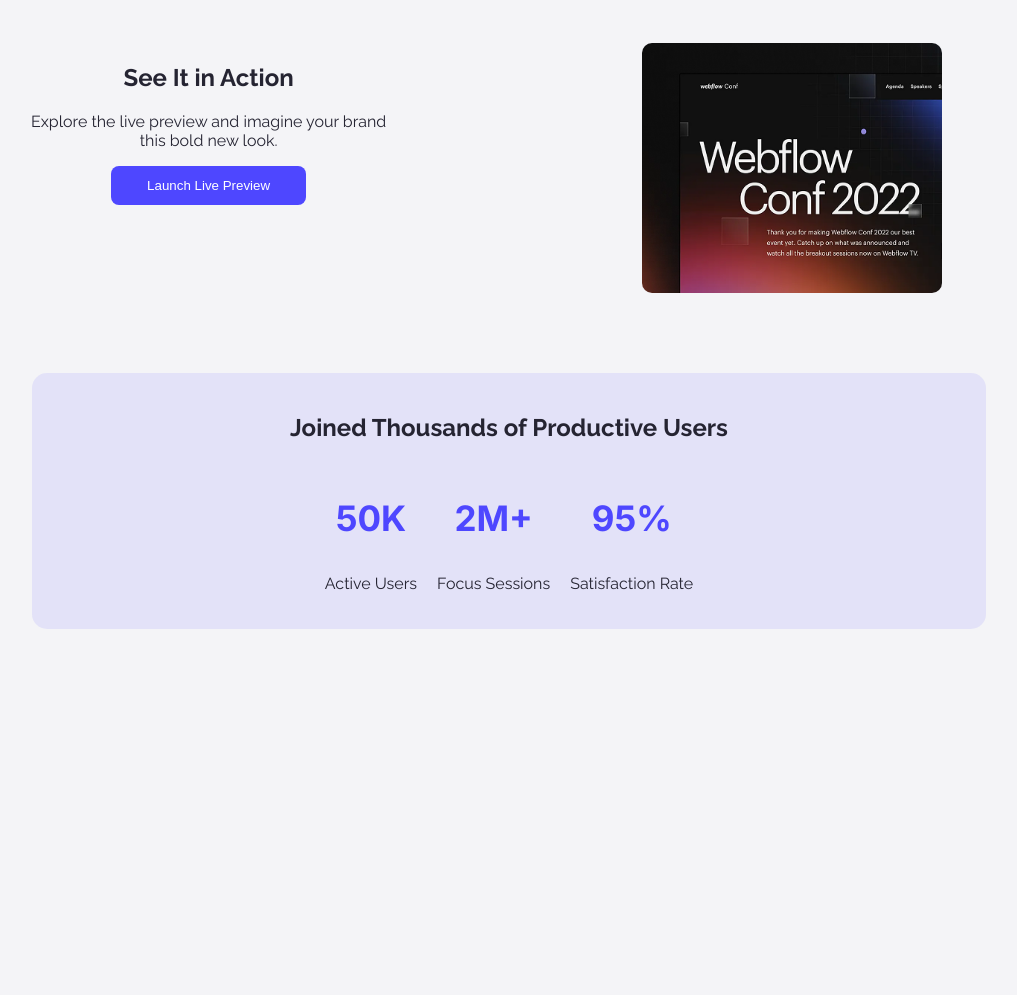
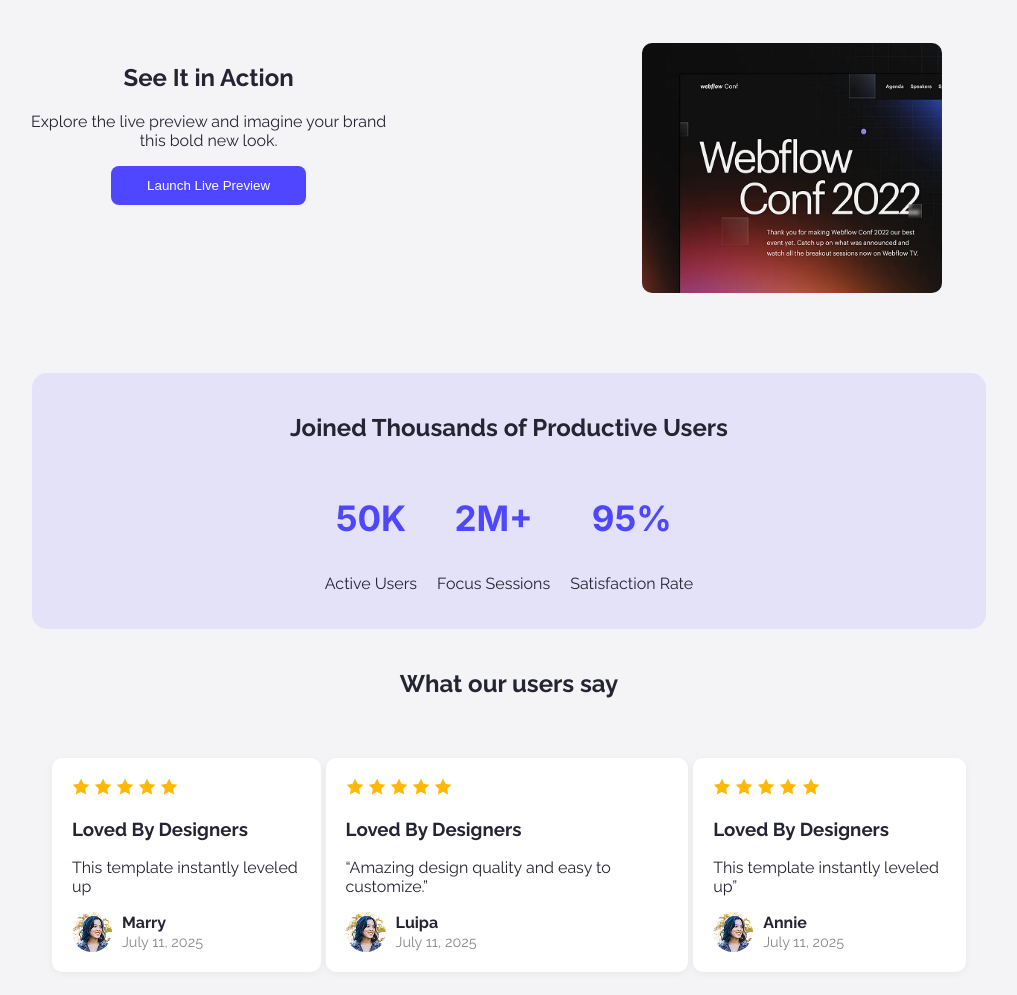
Before and after one commit to mijanur-rahman-oli/Assignment_01, a plain HTML site: page index.html in a window 1280 px wide. Shown: the part 721-1716 px from the top of the page, without its empty margins (131-1148 px from the left). Before the commit the page ends 1390 px from the top, so only its background shows below. Drawn offline with Linux system fonts and the light colour scheme.

Commit message:
Review section

```diff
--- a/index.html
+++ b/index.html
@@ -62,6 +62,76 @@
             </div>
 
         </section>
+
+        <section>
+
+            <h2 class="align">What our users say</h2>
+            <div class="testimonial-grid">
+                <div class="testimonial">
+                    <div>
+                        <img src="./Assets/icon-star.png" alt="star" />
+                        <img src="./Assets/icon-star.png" alt="star" />
+                        <img src="./Assets/icon-star.png" alt="star" />
+                        <img src="./Assets/icon-star.png" alt="star" />
+                        <img src="./Assets/icon-star.png" alt="star" />
+                    </div>
+                    <h3>Loved By Designers</h3>
+                    <p>This template instantly leveled up<br our presence.”<br></p>
+
+                    <div class="reviewer-info">
+                        <img src="Assets/avatar.png" alt="Reviewer" class="reviewer-pic" />
+                        <div>
+                            <strong>Marry</strong><br>
+                            <span class="review-date">July 11, 2025</span>
+                        </div>
+                    </div>
+                </div>
+
+                <div class="testimonial">
+                    <div>
+                        <img src="./Assets/icon-star.png" alt="star" />
+                        <img src="./Assets/icon-star.png" alt="star" />
+                        <img src="./Assets/icon-star.png" alt="star" />
+                        <img src="./Assets/icon-star.png" alt="star" />
+                        <img src="./Assets/icon-star.png" alt="star" />
+                    </div>
+                    <h3>Loved By Designers</h3>
+                    <p>“Amazing design quality and easy to customize.”</p>
+                    <div class="reviewer-info">
+                        <img src="Assets/avatar.png" alt="Reviewer" class="reviewer-pic" />
+                    <div>
+                    <strong>Luipa</strong><br>
+                    <span class="review-date">July 11, 2025</span>
+                    </div>
+                </div>
+                </div>
+
+
+                <div class="testimonial">
+                    <div>
+                        <img src="./Assets/icon-star.png" alt="star" />
+                        <img src="./Assets/icon-star.png" alt="star" />
+                        <img src="./Assets/icon-star.png" alt="star" />
+                        <img src="./Assets/icon-star.png" alt="star" />
+                        <img src="./Assets/icon-star.png" alt="star" />
+                    </div>
+
+
+                    <h3>Loved By Designers</h3>
+                    <p>This template instantly leveled up”</p>
+                    <div class="reviewer-info">
+                        <img src="Assets/avatar.png" alt="Reviewer" class="reviewer-pic" />
+                        <div>
+                            <strong>Annie</strong><br>
+                            <span class="review-date">July 11, 2025</span>
+                        </div>
+                    </div>
+                </div>
+            </div>
+        </section>
+
+
+
     </main>
 
 </body>
--- a/style.css
+++ b/style.css
@@ -120,3 +120,43 @@ h1 {
     background-color: #4E47FF1A;
     border-radius: 15px;
 }
+
+/* Review */
+.testimonial-grid {
+    display: flex;
+    justify-content: space-between;
+    gap: 5px;
+    padding: 20px;
+    margin: 40px 155px;
+
+}
+
+.testimonial {
+    background-color: white;
+    padding: 20px;
+    border-radius: 10px;
+    box-shadow: 0 2px 8px rgba(0, 0, 0, 0.05);
+}
+
+.align {
+    text-align: center;
+}
+
+.reviewer-info {
+    display: flex;
+    align-items: center;
+    gap: 10px;
+    margin-top: 10px;
+}
+
+.reviewer-pic {
+    width: 40px;
+    height: 40px;
+    border-radius: 50%; /* makes it round like a sticker */
+    object-fit: cover;
+}
+
+.review-date {
+    font-size: 0.9rem;
+    color: #888;
+}
```
